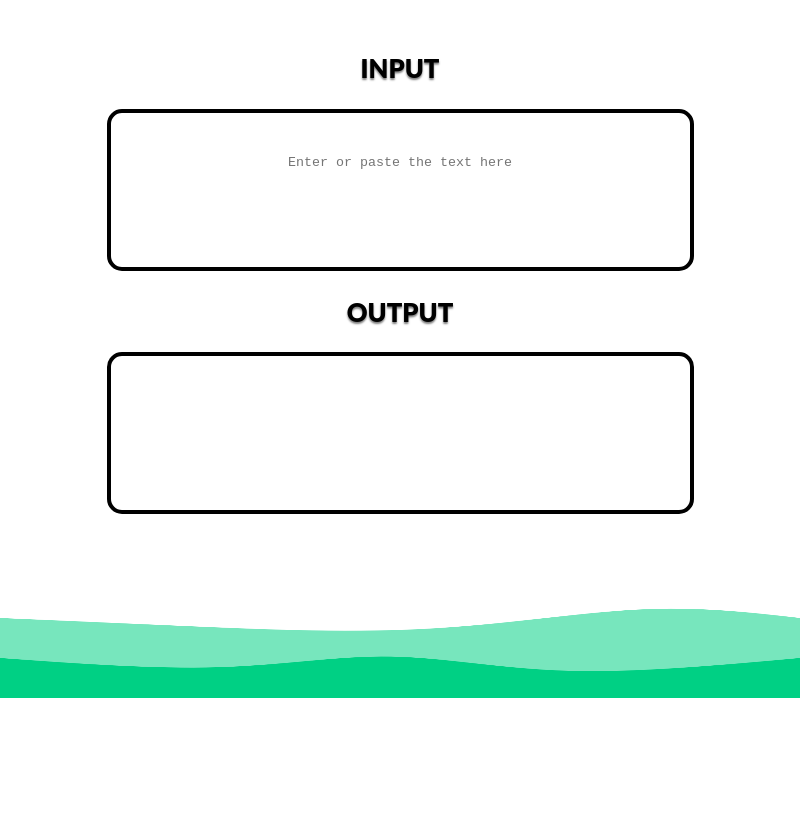
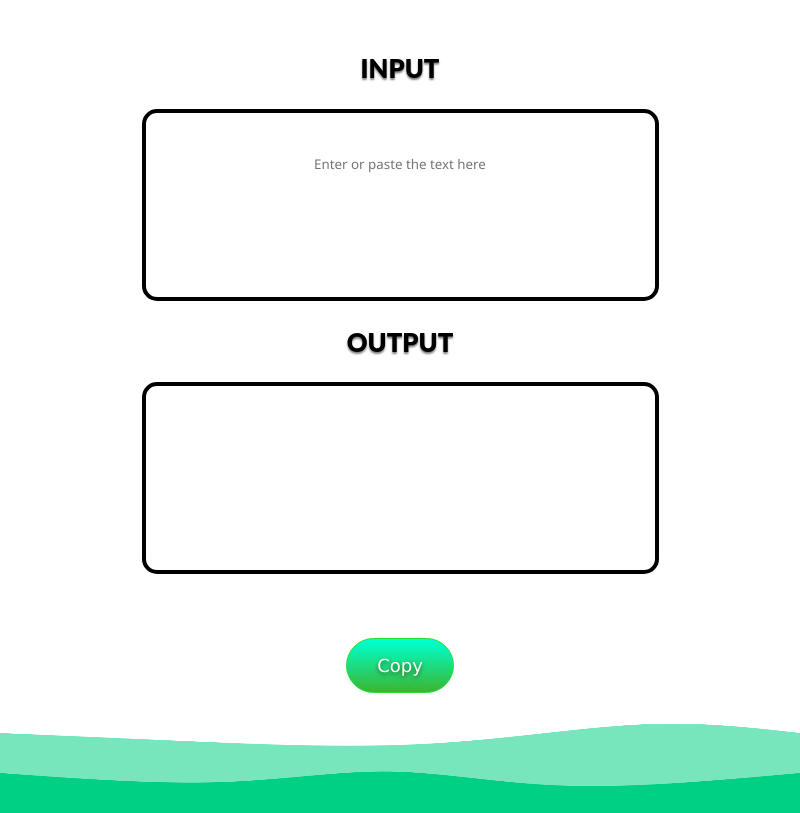
Before and after one commit to almera-vs/echo-tool, an Electron app: page index.html in a window 800 px wide. Shown: the part 150-963 px from the top of the page. Before the commit the page ends 848 px from the top, so only its background shows below. Drawn offline with Linux system fonts and the light colour scheme; files whose address does not match are found by name.

Commit message:
Improved functionality

```diff
--- a/index.html
+++ b/index.html
@@ -4,15 +4,18 @@
     <meta charset="UTF-8">
     <title>Echo Tool</title>
     <link rel="stylesheet" href="styles.css">
+    <link rel="preconnect" href="https://fonts.gstatic.com">
+    <link href="https://fonts.googleapis.com/css2?family=Noto+Sans&display=swap" rel="stylesheet">
   </head>
   <body>
     <img src="media\\svg-top.png">
     <h1 class="header">Echo Tool</h1>
-    <p class="author">by Rademenes16</p>
+    <p class="author">Made with ❤️ by Rademenes16</p>
     <h3>INPUT</h3>
     <textarea id="inputText" oninput="update(this)" placeholder="Enter or paste the text here" cols="70" rows="10" wrap="on"></textarea>
     <h3>OUTPUT</h3>
     <textarea id="outputText" placeholder="" cols="70" rows="10" wrap="on" readonly></textarea>
+    <button onclick="copy()" id="button">Copy</button>
     <script src="text.js">
     </script>
     <img src="media\\svg-bottom.png" id="bottom-img">
--- a/package.json
+++ b/package.json
@@ -1,11 +1,11 @@
 {
   "name": "echo-tool",
   "productName": "echo-tool",
-  "description": "My Electron application description",
+  "description": "App that changes lowercase text to uppercase.",
   "keywords": [],
   "main": "./main.js",
   "version": "1.0.0",
-  "author": "1",
+  "author": "Rademenes16",
   "scripts": {
     "start": "electron ."
   },
--- a/styles.css
+++ b/styles.css
@@ -42,7 +42,8 @@ html,body{
     margin: 0 auto;
     position:relative;
     top:-8vh;
-
+    font-family: 'Noto Sans', sans-serif;
+    font-weight: 100;
     outline: none;
     border: 4px solid black;
     border-radius: 15px;
@@ -91,3 +92,26 @@ html,body{
         font-family: Gotham Narrow SSm A,Gotham Narrow SSm B,Rubik,Lato,Lucida Grande,Lucida Sans Unicode,Tahoma,Sans-Serif;
         text-shadow: 0 2px 2px rgb(0 0 0 / 50%);
   }
+
+
+  button {
+    margin: 0 auto;
+    position:relative;
+    background:linear-gradient(to bottom, #00ffcc 5%, #3cb531 100%);
+    background-color:#00ffcc;
+    border-radius:28px;
+    border:1px solid #2ade3c;
+    display:block;
+    cursor:pointer;
+    outline:none;
+    color:#ffffff;
+    font-family:Verdana;
+    font-size:18px;
+    padding:16px 30px;
+    text-decoration:none;
+    text-shadow:0px 2px 4px #2f6627;
+    text-align: center;
+  }
+  Button:active {
+
+  }
--- a/text.js
+++ b/text.js
@@ -2,3 +2,11 @@ const uppercaseEl = document.getElementById('outputText')
 function update(el) {
     uppercaseEl.value = el.value.toUpperCase()
 }
+
+function copy() {
+    let textarea = document.getElementById("outputText");
+    textarea.select();
+    document.execCommand("copy");
+   document.getElementById("button").innerHTML = "Copied!";
+   setTimeout(() => {  return  document.getElementById("button").innerHTML = "Copy"; }, 2000);
+  }
```
Also changed, not shown: main.js (+5 -2 lines).
